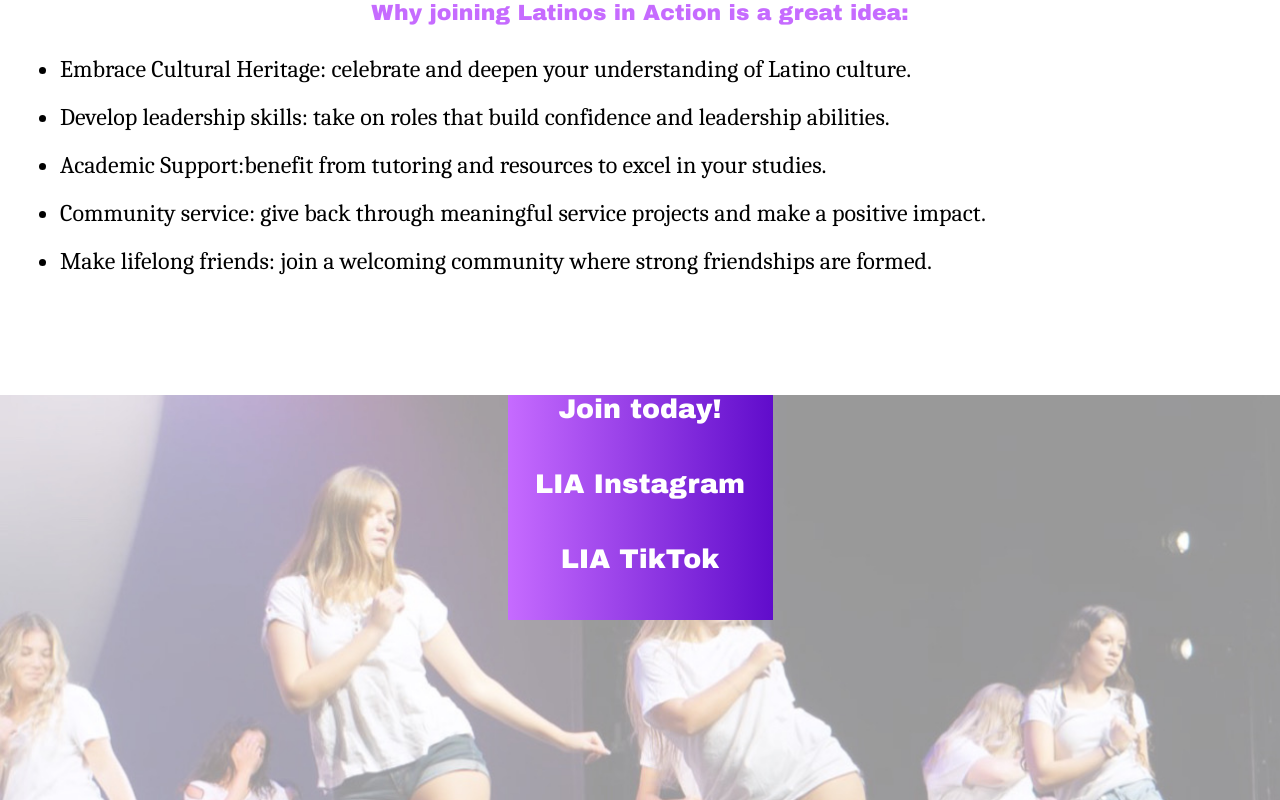
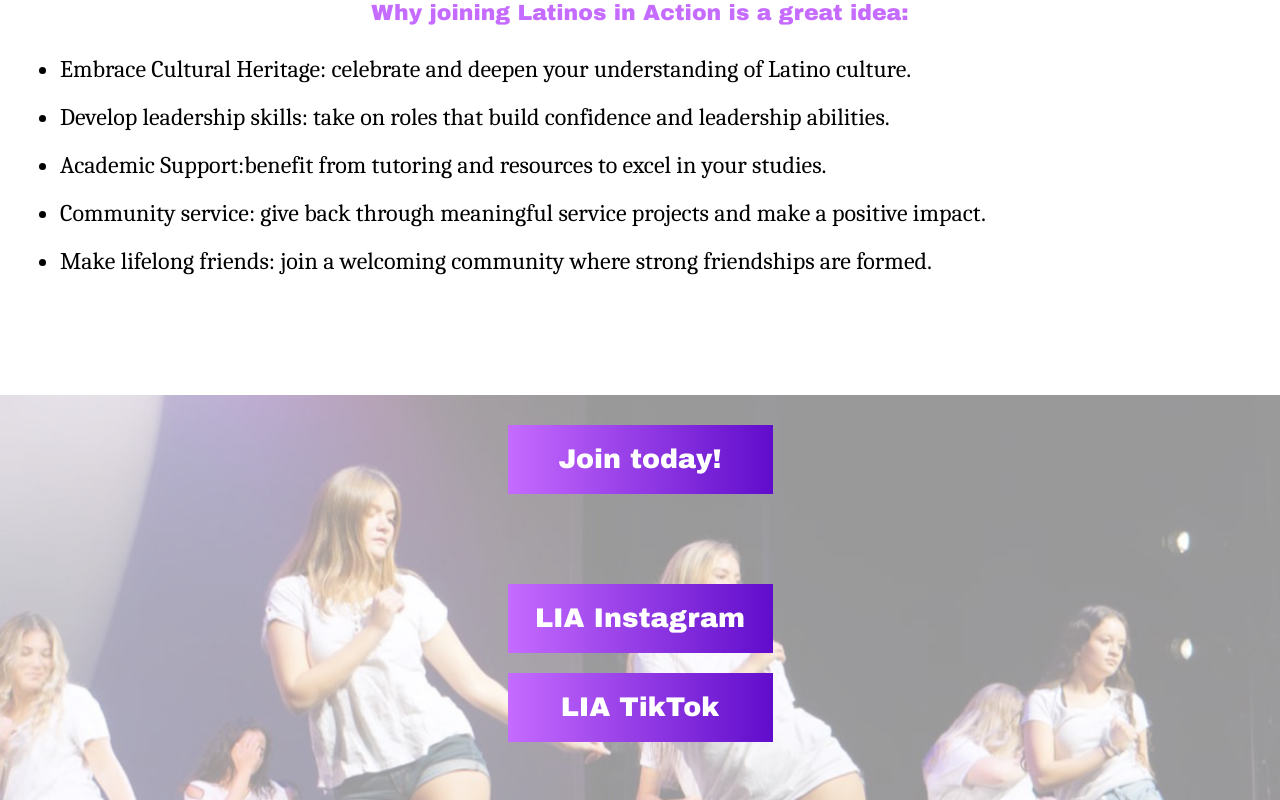
Before and after one commit to woxkey/lations-in-actions, a Vue app: page / in a window 1280 px wide. Shown: the part 1046-1846 px from the top of the page. Built offline with nearby package versions, Linux system fonts and the light colour scheme.

Commit message:
change for background-image

```diff
--- a/src/App.vue
+++ b/src/App.vue
@@ -2,13 +2,7 @@
 import 'vue3-carousel/dist/carousel.css'
 import { Carousel, Slide, Pagination, Navigation } from 'vue3-carousel'
 import FirstSlide from './components/FirstSlide.vue'
-// import SecondSlide from './components/SecondSlide.vue'
-// import ThirdSlide from './compon]ents/ThirdSlide.vue';
-// import FourthSlide from './components/FourthSlide.vue'
-// import FifthSlide from './components/FifthSlide.vue'
-// import SixthSlide from './components/SixthSlide.vue'
-// import SeventhSlide from './components/SeventhSlide.vue'
-// import EitghSlide from './components/EitghSlide.vue'
+
 
 export default {
   name: 'App',
@@ -18,13 +12,7 @@ export default {
     Pagination,
     Navigation,
     FirstSlide,
-    // SecondSlide
-    // ThirdSlide,
-    // FourthSlide,
-    // FifthSlide,
-    // SixthSlide,
-    // SeventhSlide,
-    // EitghSlide
+
   },
   data() {
     return {
@@ -71,8 +59,8 @@ export default {
       </ul>
     </div>
     <div class="footer-bg">
-      <a>Join today!</a>
-      <a>LIA Instagram</a>
+      <a style="cursor: auto; margin-bottom: 90px; margin-top: 30px;">Join today!</a>
+      <a style="margin-bottom: 20px;">LIA Instagram</a>
       <a>LIA TikTok</a>
     </div>
 </template>
@@ -179,7 +167,7 @@ export default {
 }
 
 .footer-bg {
-  background: url('./assets/footer-bg.jpg');
+  background-image: url('./assets/footer-bg.jpg');
   max-width: 100%;
   height: 405px;
   background-position: 39% 84%;
@@ -199,8 +187,9 @@ export default {
   letter-spacing: 0em;
   text-align: center;
   background: linear-gradient(90deg, #C66BFF 0%, #600CCB 100%);
-  height: 75px;
+  padding: 20px 0;
   color: rgba(255, 255, 255, 1);
+  cursor: pointer;
 }
 
 .img-slide {
```
